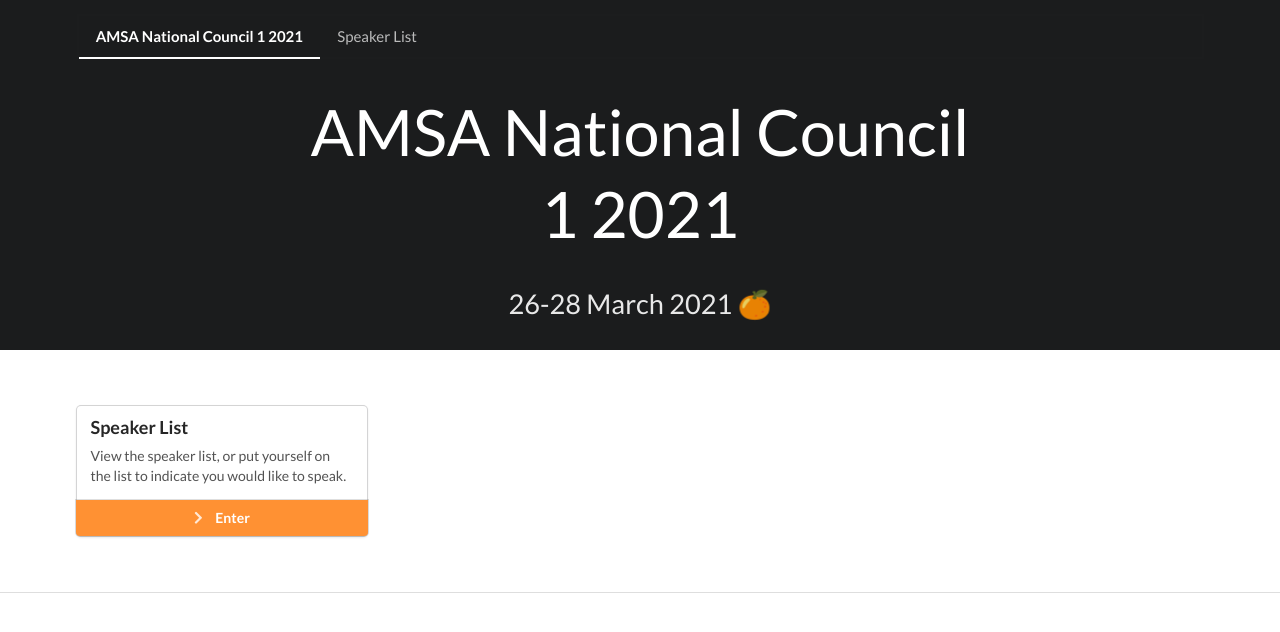
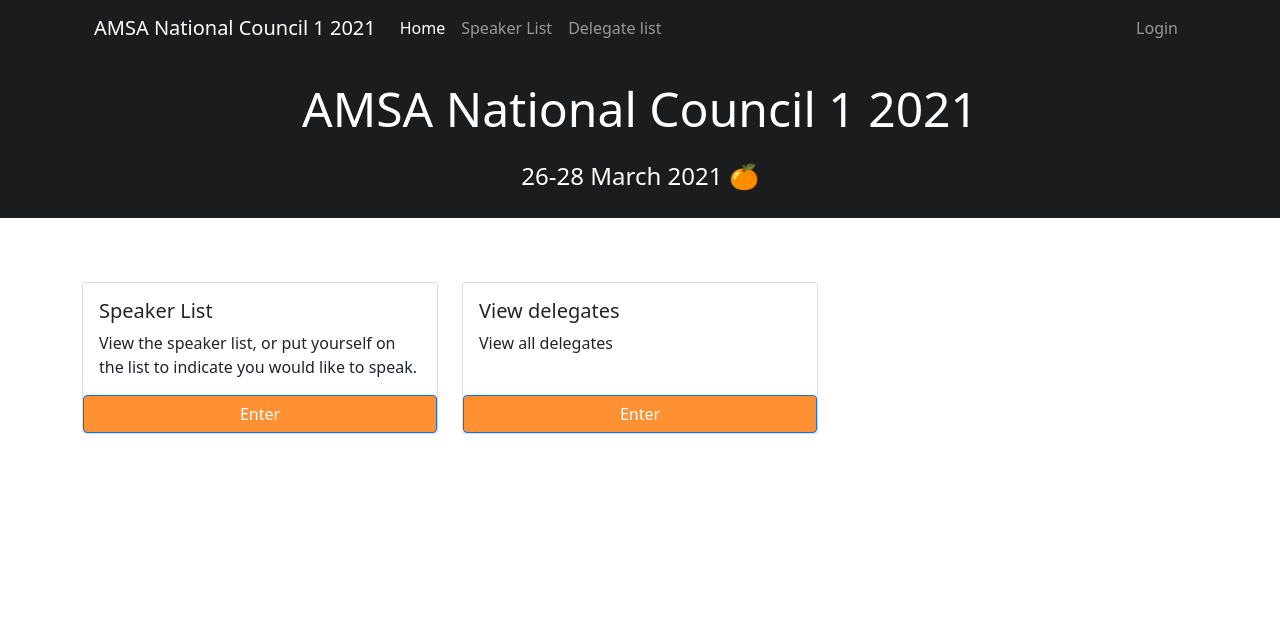
Before and after one commit to AMSA-Australia/PyPlenary, a Django app: page / in a window 1280 px wide. Shown: the top 632 px of the page. Run offline with Django 3.2, Linux system fonts and the light colour scheme; some libraries are stand-ins or nearby versions.

Commit message:
implemented login and shifted to bootstrap

```diff
--- a/pyplenary/councilApp/static/councilApp/css/main.css
+++ b/pyplenary/councilApp/static/councilApp/css/main.css
@@ -15,20 +15,25 @@
     along with this program.  If not, see <https://www.gnu.org/licenses/>.
 */
 
-.masthead h1.ui.header {
+.masthead h1 {
 	margin-top: 0.5em;
 	margin-bottom: 0.5em;
-	font-size: 4em;
-	font-weight: normal;
+	font-size: 3em;
 }
 
 .masthead h2 {
 	margin-bottom: 0.5em;
-	font-size: 1.7em;
-	font-weight: normal;
+	font-size: 1.5em;
 }
 
-.ui.vertical.stripe {
+.masthead {
+    padding-bottom: 1em;
+    text-align: center;
+    color: #ffffff;
+    font-weight: normal;
+}
+
+.vertical-stripe {
 	padding: 4em 0em;
 }
 
@@ -37,3 +42,11 @@
 .ui.primary.button, .ui.primary.buttons .button {
 	background-color: #ff9133;
 }
+
+.black-headers {
+    background-color: #1b1c1d;
+}
+
+.card-btn {
+    background-color: #ff9133;
+}
--- a/pyplenary/councilApp/templates/councilApp/base.html
+++ b/pyplenary/councilApp/templates/councilApp/base.html
@@ -18,20 +18,60 @@
 -->
 
 {% block body %}
-	<div class="ui inverted vertical masthead center aligned segment">
-			<div class="ui container">
-				<div class="ui large secondary inverted pointing menu">
-					<a class="{% if active_tab == 'index' %}active {% endif %}item" href="/">AMSA National Council 1 2021</a>
-					<a class="{% if active_tab == 'speaker_list' %}active {% endif %}item" href="speaker_list/">Speaker List</a>
+<div class="black-headers">
+  <div class="container">
+    <nav class="navbar navbar-expand-lg navbar-dark">
+      <div class="container-fluid">
+        <a class="navbar-brand" href="#">{{ config.site.name }}</a>
+        <button class="navbar-toggler" type="button" data-bs-toggle="collapse" data-bs-target="#navbarSupportedContent" aria-controls="navbarSupportedContent" aria-expanded="false" aria-label="Toggle navigation">
+          <span class="navbar-toggler-icon"></span>
+        </button>
+        <div class="collapse navbar-collapse" id="navbarSupportedContent">
+          <ul class="navbar-nav me-auto">
+            <li class="nav-item">
+              <a class="nav-link {% if active_tab == 'index' %}active{% endif %}" aria-current="page" href="/">Home</a>
+            </li>
+            <li class="nav-item">
+              <a class="nav-link {% if active_tab == 'speaker_list' %}active{% endif %}" href="/speaker_list/">Speaker List</a>
+            </li>
+            <li class="nav-item">
+              <a class="nav-link {% if active_tab == 'delegates' %}active{% endif %}" href="/delegates/">Delegate list</a>
+            </li>
+            {% if user.is_authenticated %}
+              <li>
+                <a class="nav-link {% if active_tab == 'profile' %}active{% endif %}"  href="/profile/">Profile</a>
+              </li>
+              {% if user.delegates.rep %}
+                <li>
+                  <a class="nav-link {% if active_tab == 'vote' %}active{% endif %}"  href="/vote/">Vote</a>
+                </li>
+              {% endif %}
+            {% endif %}
+        </ul>
+        <ul class="navbar-nav ms-auto">
+          {% if user.is_authenticated %}
+            <li>
+              <a class="nav-link" href="/logout/">Logout</a>
+            </li>
+          {% else %}
+            <li>
+              <a class="nav-link {% if active_tab == 'login' %}active{% endif %}" href="/login/">Login</a>
+            </li>
+          {% endif %}
+        </ul>
         </div>
       </div>
+    </nav>
+
     {% block masthead %}
     {% endblock %}
   </div>
+</div>
 
-	<div class="ui vertical stripe segment">
-		<div class="ui container">
+<div class="vertical-stripe">
+  <div class="container">
     {% block content %}{% endblock %}
   </div>
 </div>
+
 {% endblock %}
--- a/pyplenary/councilApp/templates/councilApp/index.html
+++ b/pyplenary/councilApp/templates/councilApp/index.html
@@ -20,23 +20,57 @@
 {% block title %}AMSA National Council 1 2021{% endblock %}
 
 {% block masthead %}
-	<div class="ui text container">
-		<h1 class="ui inverted header">{{ config.site.name }}</h1>
-		<h2>{{ config.site.tagline }}</h2>
-	</div>
+  <div class="masthead">
+    <h1>{{ config.site.name }}</h1>
+    <h2>{{ config.site.tagline }}</h2>
+  </div>
 {% endblock %}
 
 {% block content %}
-	<div class="ui cards">
-		<a class="ui card" href="">
-			<div class="content">
-				<div class="header">Speaker List</div>
-				<div class="description">View the speaker list, or put yourself on the list to indicate you would like to speak.</div>
-			</div>
-			<div class="ui bottom attached primary button">
-				<i class="chevron right icon" style="margin: 0 .42857143em 0 -.21428571em;"></i>
-				Enter
-			</div>
-		</a>
-	</div>
+  <div class="row row-cols-1 row-cols-md-3 g-4">
+    <div class="col">
+      <div class="card h-100">
+        <div class="card-body">
+          <h5 class="card-title">Speaker List</h5>
+          <p class="card-text">View the speaker list, or put yourself on the list to indicate you would like to speak.</p>
+        </div>
+        <a href="/" class="btn btn-primary card-btn stretched-link">Enter</a>
+      </div>
+    </div>
+
+    <div class="col">
+      <div class="card h-100">
+        <div class="card-body">
+          <h5 class="card-title">View delegates</h5>
+          <p class="card-text">View all delegates</p>
+        </div>
+        <a href="/delegates/" class="btn btn-primary card-btn stretched-link">Enter</a>
+      </div>
+    </div>
+
+    {% if user.is_authenticated %}
+      <div class="col">
+        <div class="card h-100">
+          <div class="card-body">
+            <h5 class="card-title">View profile</h5>
+            <p class="card-text">View your registered profile</p>
+          </div>
+          <a href="/profile/" class="btn btn-primary card-btn stretched-link">Enter</a>
+        </div>
+      </div>
+
+      {% if user.delegates.rep %}
+        <div class="col">
+          <div class="card h-100">
+            <div class="card-body">
+              <h5 class="card-title">Vote</h5>
+              <p class="card-text">For AMSA reps to vote</p>
+            </div>
+            <a href="/vote/" class="btn btn-primary card-btn stretched-link">Enter</a>
+          </div>
+        </div>
+      {% endif %}
+    {% endif %}
+
+  </div>
 {% endblock %}
--- /dev/null
+++ b/pyplenary/councilApp/templates/councilApp/profile.html
@@ -0,0 +1,6 @@
+{% extends 'councilApp/base.html' %}
+
+{% block content %}
+<h2>Profile: WIP</h2>
+
+{% endblock %}
--- a/pyplenary/councilApp/templates/councilApp/semantic_base.html
+++ b/pyplenary/councilApp/templates/councilApp/semantic_base.html
@@ -27,7 +27,9 @@
 
       <title>{% block title %}{% endblock %}</title>
 
-			<link rel="stylesheet" href="https://cdn.jsdelivr.net/npm/semantic-ui@2.4.2/dist/semantic.min.css" integrity="sha256-UXesixbeLkB/UYxVTzuj/gg3+LMzgwAmg3zD+C4ZASQ=" crossorigin="anonymous">
+      <!--<link rel="stylesheet" href="https://cdn.jsdelivr.net/npm/semantic-ui@2.4.2/dist/semantic.min.css" integrity="sha256-UXesixbeLkB/UYxVTzuj/gg3+LMzgwAmg3zD+C4ZASQ=" crossorigin="anonymous">-->
+      <link href="https://cdn.jsdelivr.net/npm/bootstrap@5.0.0-beta2/dist/css/bootstrap.min.css" rel="stylesheet" integrity="sha384-BmbxuPwQa2lc/FVzBcNJ7UAyJxM6wuqIj61tLrc4wSX0szH/Ev+nYRRuWlolflfl" crossorigin="anonymous">
+      <!-- <link rel="stylesheet" href="https://maxcdn.bootstrapcdn.com/bootstrap/4.0.0/css/bootstrap.min.css" integrity="sha384-Gn5384xqQ1aoWXA+058RXPxPg6fy4IWvTNh0E263XmFcJlSAwiGgFAW/dAiS6JXm" crossorigin="anonymous"> -->
       <link rel="stylesheet" type="text/css" href="{% static 'councilApp/css/main.css'%}">
     {% endblock %}
   </head>
@@ -37,7 +39,12 @@
 
     {% block script %}
       <script src="https://cdn.jsdelivr.net/npm/jquery@3.4.1/dist/jquery.min.js" integrity="sha256-CSXorXvZcTkaix6Yvo6HppcZGetbYMGWSFlBw8HfCJo=" crossorigin="anonymous"></script>
-			<script src="https://cdn.jsdelivr.net/npm/semantic-ui@2.4.2/dist/semantic.min.js" integrity="sha256-CgSoWC9w5wNmI1aN8dIMK+6DPelUEtvDr+Bc2m/0Nx8=" crossorigin="anonymous"></script>
+      <!--<script src="https://cdn.jsdelivr.net/npm/semantic-ui@2.4.2/dist/semantic.min.js" integrity="sha256-CgSoWC9w5wNmI1aN8dIMK+6DPelUEtvDr+Bc2m/0Nx8=" crossorigin="anonymous"></script>-->
+      <script src="https://cdn.jsdelivr.net/npm/bootstrap@5.0.0-beta2/dist/js/bootstrap.bundle.min.js" integrity="sha384-b5kHyXgcpbZJO/tY9Ul7kGkf1S0CWuKcCD38l8YkeH8z8QjE0GmW1gYU5S9FOnJ0" crossorigin="anonymous"></script>
+
+<!--       <script src="https://code.jquery.com/jquery-3.2.1.slim.min.js" integrity="sha384-KJ3o2DKtIkvYIK3UENzmM7KCkRr/rE9/Qpg6aAZGJwFDMVNA/GpGFF93hXpG5KkN" crossorigin="anonymous"></script>
+      <script src="https://cdnjs.cloudflare.com/ajax/libs/popper.js/1.12.9/umd/popper.min.js" integrity="sha384-ApNbgh9B+Y1QKtv3Rn7W3mgPxhU9K/ScQsAP7hUibX39j7fakFPskvXusvfa0b4Q" crossorigin="anonymous"></script>
+      <script src="https://maxcdn.bootstrapcdn.com/bootstrap/4.0.0/js/bootstrap.min.js" integrity="sha384-JZR6Spejh4U02d8jOt6vLEHfe/JQGiRRSQQxSfFWpi1MquVdAyjUar5+76PVCmYl" crossorigin="anonymous"></script> -->
     {% endblock %}
   </body>
 </html>
--- /dev/null
+++ b/pyplenary/councilApp/templates/councilApp/vote.html
@@ -0,0 +1,6 @@
+{% extends 'councilApp/base.html' %}
+
+{% block content %}
+<h2>Vote: WIP</h2>
+
+{% endblock %}
--- a/pyplenary/councilApp/urls.py
+++ b/pyplenary/councilApp/urls.py
@@ -13,4 +13,9 @@
 	path('', views.index),
 	path('index.html', views.index),
 	path('speaker_list/', views.speakerList),
+	path('delegates/', views.delegates),
+	path('profile/', views.profile),
+	path('vote/', views.vote),
+	path('login/', views.loginCustom),
+	path('logout/', views.logoutCustom),
 ] + static(settings.STATIC_URL, document_root=settings.STATIC_ROOT)
--- a/pyplenary/councilApp/views.py
+++ b/pyplenary/councilApp/views.py
@@ -13,10 +13,14 @@
 from django.urls import reverse
 from django.template.loader import render_to_string
 from django.utils.html import strip_tags
+from .forms import *
+from .models import *
 import toml
+import os
 
 # Load config
-with open('config.toml', 'r', encoding="utf8") as f:
+print(os.getcwd())
+with open('config.toml', 'r', encoding='utf8') as f:
 	config = toml.load(f)
 
 def index(request):
@@ -24,6 +28,21 @@
 
 def speakerList(request):
     return render(request, 'councilApp/index.html', {'active_tab':'speaker_list', 'config':config})
+
+def delegates(request):
+    allDelegates = Delegates.objects.all()
+    allDelegates = sorted(allDelegates, key=lambda x:x.speakerNum)
+    thisDelegateId = None
+    if request.user.is_authenticated:
+        thisDelegateId = Delegates.objects.get(authClone=request.user).id
+    return render(request, 'councilApp/delegates.html', {'allDelegates':allDelegates, 'thisDelegateId':thisDelegateId,
+        'active_tab':'delegates', 'config':config})
+
+def profile(request):
+    return render(request, 'councilApp/profile.html', {'active_tab':'profile', 'config':config})
+
+def vote(request):
+    return render(request, 'councilApp/vote.html', {'active_tab':'vote', 'config':config})
 
 def loginCustom(request):
     if request.user.is_authenticated:
@@ -38,7 +57,7 @@
 
             if user == None:
                 loginForm = LoginForm()
-                return render(request, 'councilApp/login.html', {'loginForm':loginForm, 'wrong':True})
+                return render(request, 'councilApp/login.html', {'loginForm':loginForm, 'wrong':True, 'active_tab':'login', 'config':config})
             else:
                 login(request, user)
                 try:
@@ -48,7 +67,7 @@
     else:
         loginForm = LoginForm()
 
-    return render(request, 'councilApp/login.html', {'loginForm':loginForm, 'wrong':False})
+    return render(request, 'councilApp/login.html', {'loginForm':loginForm, 'wrong':False, 'active_tab':'login', 'config':config})
 
 def logoutCustom(request):
     logout(request)
--- a/pyplenary/pyplenary/settings.py
+++ b/pyplenary/pyplenary/settings.py
@@ -31,6 +31,7 @@
     'councilApp',
     'crispy_forms',
     'django_extensions',
+    'crispy_forms_semantic_ui',
 ]
 
 MIDDLEWARE = [
@@ -120,4 +121,5 @@
 
 CSRF_USE_SESSIONS = True
 
+#CRISPY_TEMPLATE_PACK = 'semantic-ui'
 CRISPY_TEMPLATE_PACK = 'bootstrap4'
--- a/requirements.txt
+++ b/requirements.txt
@@ -5,3 +5,4 @@
 pytz==2021.1
 sqlparse==0.4.1
 toml==0.10.2
+crispy-forms-semantic-ui==0.2.0
```
Also changed, not shown: pyplenary/councilApp/forms.py (+6 -6 lines), pyplenary/councilApp/templates/councilApp/delegates.html (added, +34 -0 lines), pyplenary/councilApp/templates/councilApp/login.html (+4 -11 lines), pyplenary/scripts/createUser.py (added, +27 -0 lines), pyplenary/db.sqlite3, pyplenary/scripts/__init__.py (added). Lines whose indentation alone changed are shown as unchanged.
